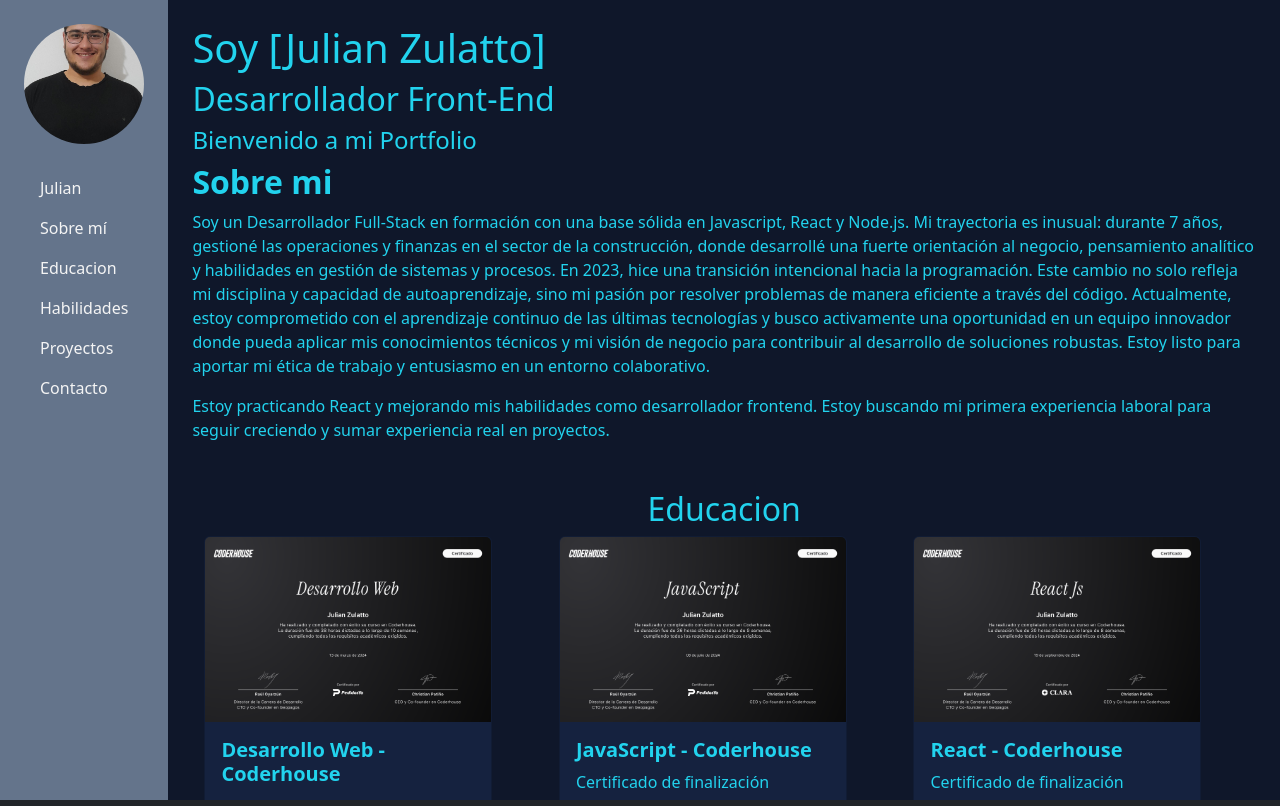
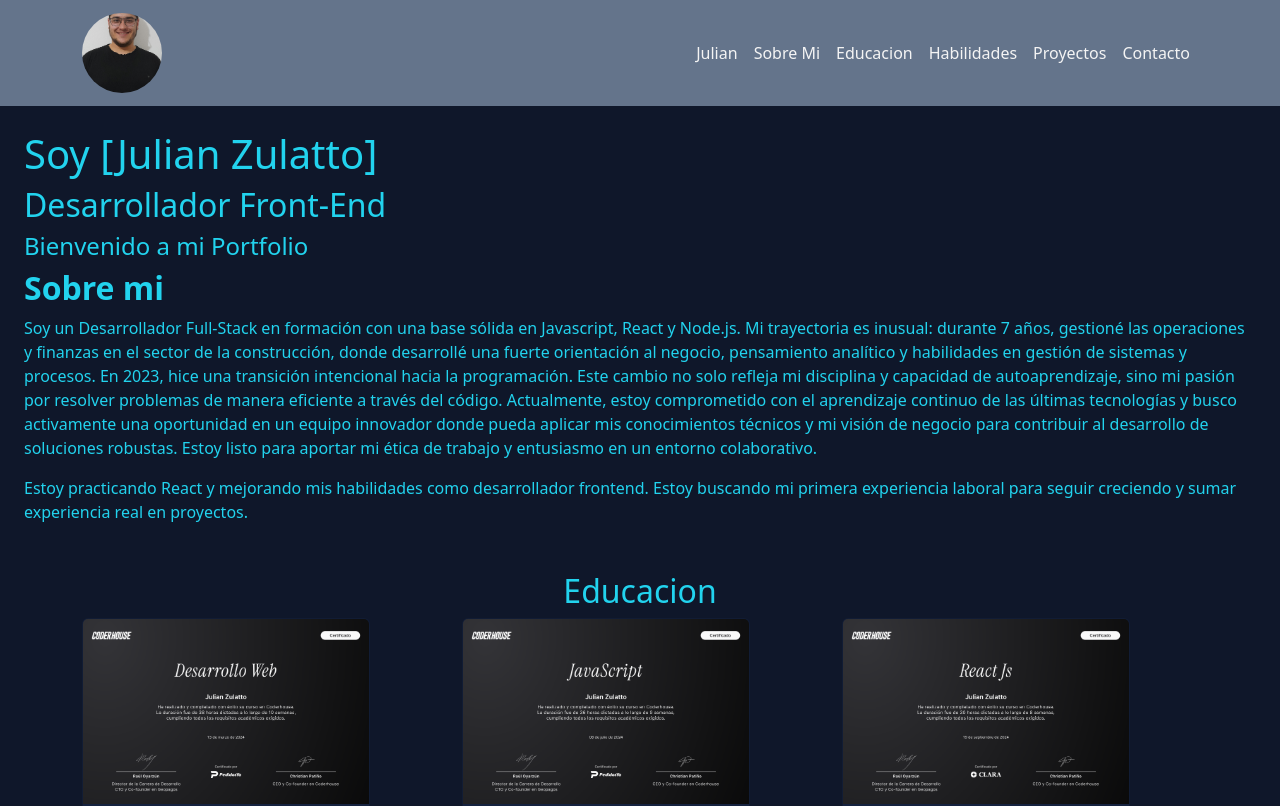
Before and after one commit to JulianZulatto/my-portfolio, a React (Vite) app: page / in a window 1280 px wide. Shown: the top 806 px of the page. Built offline with nearby package versions, Linux system fonts and the light colour scheme.

Commit message:
refactor-navbar

```diff
--- a/src/components/Navbars/PortfolioNavbar.jsx
+++ b/src/components/Navbars/PortfolioNavbar.jsx
@@ -1,23 +1,31 @@
+import { Container, Nav, Navbar, NavbarBrand, NavbarCollapse, NavbarToggle, NavLink } from 'react-bootstrap';
 import image from '../../resources/20231021_162320.jpg'
 import "bootstrap/dist/css/bootstrap.min.css";
 
 export default function PortfolioNavBar() {
     return (
-        <aside className="d-flex flex-column align-items-center p-4" style={{ width: "20%", height: "100vh", backgroundColor: "#64748B" }}>
-            <img
-                src={image}
-                alt="Tu Foto"
-                className="rounded-circle mb-4"
-                style={{ width: "120px", height: "120px", objectFit: "cover", imageRendering: "auto" }}
-            />
-            <nav className="nav flex-column">
-                <a href="#Julian" className="nav-link" style={{color:"#F4F4F4"}}>Julian</a>
-                <a href="#about" className="nav-link" style={{color:"#F4F4F4"}}>Sobre mí</a>
-                <a href="#education" className="nav-link" style={{color:"#F4F4F4"}}>Educacion</a>
-                <a href="#skils" className="nav-link" style={{color:"#F4F4F4"}}>Habilidades</a>
-                <a href="#projects" className="nav-link" style={{color:"#F4F4F4"}}>Proyectos</a>
-                <a href="#contact" className="nav-link" style={{color:"#F4F4F4"}}>Contacto</a>
-            </nav>
-        </aside>
+        <Navbar expand="lg" className="sticky-top" style={{ backgroundColor: "#64748B" }} variant='dark'>
+            <Container className='align-items-center'>
+                <NavbarBrand href='#Julian'>
+                    <img
+                        src={image}
+                        alt="Tu Foto"
+                        className="rounded-circle me-2"
+                        style={{ width: "80px", height: "80px", objectFit: "cover", imageRendering: "auto" }}
+                    />
+                </NavbarBrand>
+                <NavbarToggle aria-controls='basic-navbar-nav' />
+                <NavbarCollapse id='basic-navbar-nav'>
+                    <Nav className="ms-auto">
+                        <NavLink href='#Julian' style={{ color: "#F4F4F4" }}>Julian</NavLink>
+                        <NavLink href='#about' style={{ color: "#F4F4F4" }}>Sobre Mi</NavLink>
+                        <NavLink href='#education' style={{ color: "#F4F4F4" }}>Educacion</NavLink>
+                        <NavLink href='#skills' style={{ color: "#F4F4F4" }}>Habilidades</NavLink>
+                        <NavLink href='#projects' style={{ color: "#F4F4F4" }}>Proyectos</NavLink>
+                        <NavLink href='#contact' style={{ color: "#F4F4F4" }}>Contacto</NavLink>
+                    </Nav>
+                </NavbarCollapse>
+            </Container>
+        </Navbar>
     );
 }
--- a/src/pages/Contact.jsx
+++ b/src/pages/Contact.jsx
@@ -3,27 +3,27 @@ import React from 'react';
 
 function Contact() {
     return (
-        <section className="container mt-5">
-            <h2 className="mb-4" style={{color:"#22D3EE"}}>Contacto</h2>
+        <section id='contact' className="container mt-5">
+            <h2 className="mb-4" style={{ color: "#22D3EE" }}>Contacto</h2>
             <ul className="list-unstyled">
                 <li className="mb-3 d-flex align-items-center">
                     <i className="bi bi-envelope-fill me-2 fs-4 text-primary"></i>
-                    <span className="me-2 fw-bold" style={{color:"#22D3EE"}}>Email:</span>
+                    <span className="me-2 fw-bold" style={{ color: "#22D3EE" }}>Email:</span>
                     <a href="mailto:tuemail@example.com">julianzulatto14@outlook.com</a>
                 </li>
                 <li className="mb-3 d-flex align-items-center">
                     <i className="bi bi-linkedin me-2 fs-4 text-primary"></i>
-                    <span className="me-2 fw-bold" style={{color:"#22D3EE"}}>LinkedIn:</span>
+                    <span className="me-2 fw-bold" style={{ color: "#22D3EE" }}>LinkedIn:</span>
                     <a href="https://www.linkedin.com/in/julian-zulatto-a20a45253/" target="_blank">https://www.linkedin.com/in/julianzulatto</a>
                 </li>
                 <li className="mb-3 d-flex align-items-center">
                     <i className="bi bi-github me-2 fs-4 text-dark"></i>
-                    <span className="me-2 fw-bold" style={{color:"#22D3EE"}}>GitHub:</span>
+                    <span className="me-2 fw-bold" style={{ color: "#22D3EE" }}>GitHub:</span>
                     <a href="https://github.com/tuusuario" target="_blank">https://github.com/JulianZulatto</a>
                 </li>
                 <li className="mb-3 d-flex align-items-center">
                     <i className="bi bi-whatsapp me-2 fs-4 text-success"></i>
-                    <span className="me-2 fw-bold" style={{color:"#22D3EE"}}>WhatsApp:</span>
+                    <span className="me-2 fw-bold" style={{ color: "#22D3EE" }}>WhatsApp:</span>
                     <a href="https://wa.me/549123456789" target="_blank">+54 9 3571 529817</a>
                 </li>
             </ul>
--- a/src/pages/Julian.jsx
+++ b/src/pages/Julian.jsx
@@ -1,11 +1,11 @@
 
 function Julian() {
     return (
-        <>
-            <h1 style={{color:"#22D3EE"}}>Soy [Julian Zulatto]</h1>
-            <h2 style={{color:"#22D3EE"}}>Desarrollador Front-End</h2>
-            <h4 style={{color:"#22D3EE"}}>Bienvenido a mi Portfolio</h4>
-        </>
+        <section id="Julian">
+            <h1 style={{ color: "#22D3EE" }}>Soy [Julian Zulatto]</h1>
+            <h2 style={{ color: "#22D3EE" }}>Desarrollador Front-End</h2>
+            <h4 style={{ color: "#22D3EE" }}>Bienvenido a mi Portfolio</h4>
+        </section>
     )
 };
 
--- a/src/pages/Layout.jsx
+++ b/src/pages/Layout.jsx
@@ -9,20 +9,19 @@ import Footer from "../components/Footer/Footer";
 
 export default function Layout() {
     return (
-        <>
-            <div className="d-flex vh-100 navbar-fixed">
+        <div className="d-flex flex-column">
+            <div>
                 <PortfolioNavBar />
-                <main className="flex-grow-1 overflow-auto p-4" style={{ backgroundColor: "#0F172A" }}>
+                <main className=" overflow-auto p-4" style={{ backgroundColor: "#0F172A" }}>
                     <Julian />
                     <About />
                     <Education />
                     <Skils />
                     <Projects />
                     <Contact />
-
                 </main>
             </div>
             <Footer />
-        </>
+        </div>
     )
 };
```
